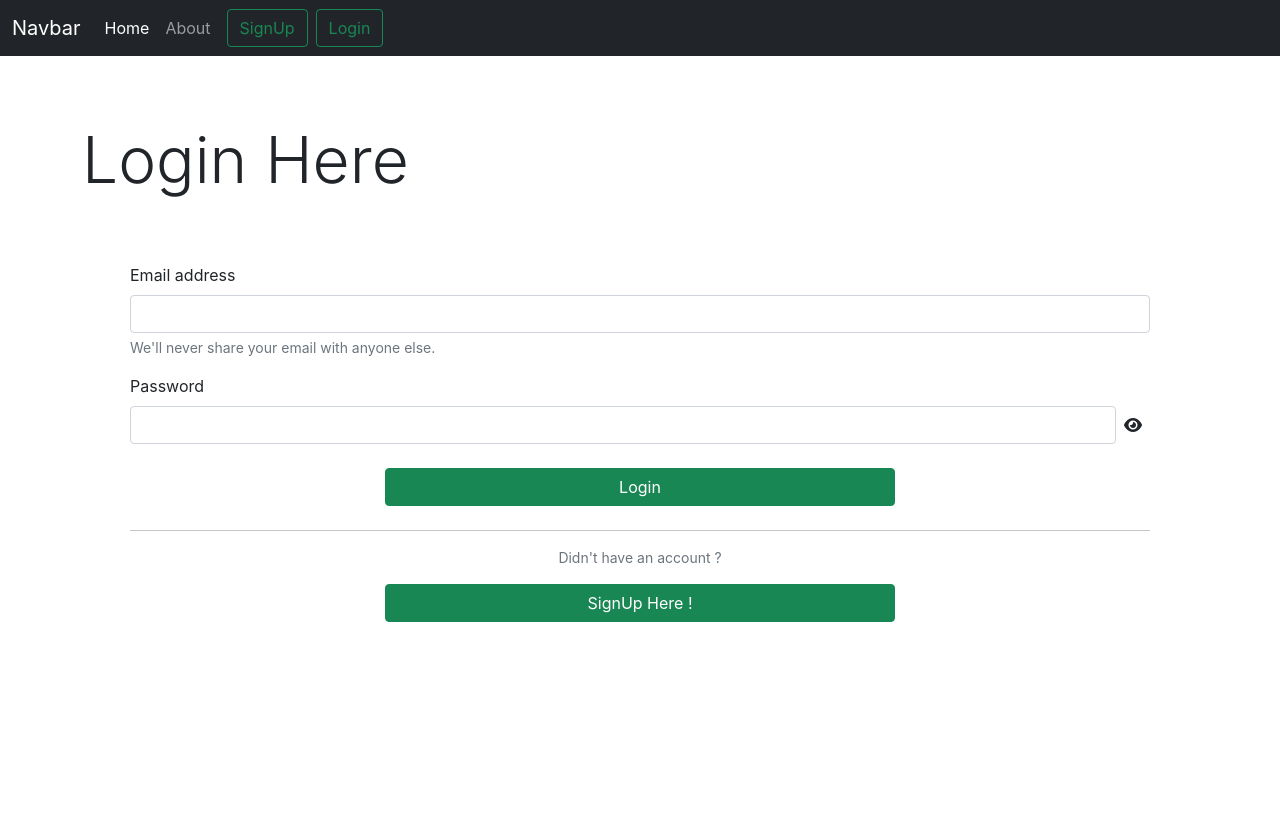
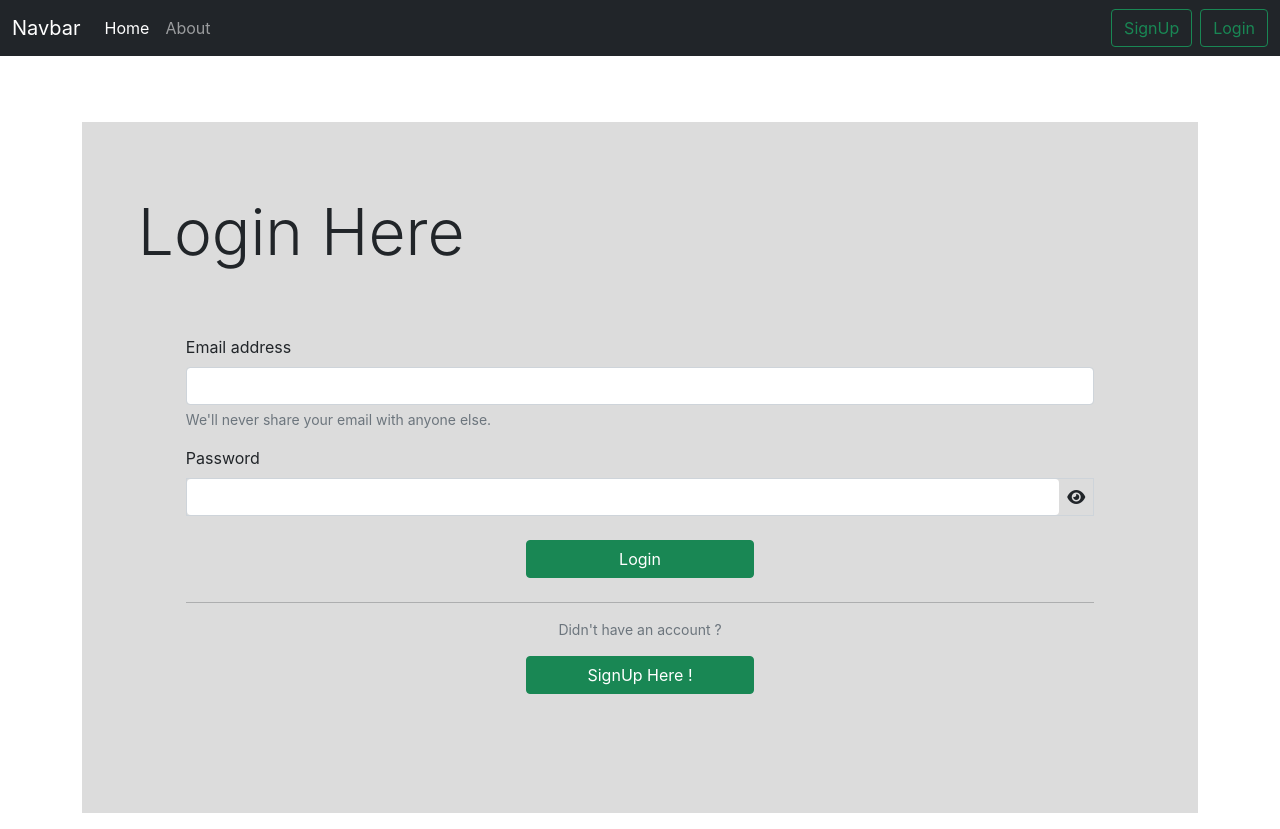
Before and after one commit to mohitm15/authlogin-boilerplate, a React (Create React App) app: page /login in a window 1280 px wide. Before the commit the page ends 800 px from the top, so only its background shows below. Built offline with nearby package versions, Linux system fonts and the light colour scheme.

Commit message:
Resolving some minor UI issues

```diff
--- a/src/components/LoginPage.js
+++ b/src/components/LoginPage.js
@@ -48,7 +48,7 @@ const LoginPage = (props) => {
   return (
     <>
       <div className="container my-3">
-        <div id="loginbody">
+        <div id="loginbody" style={{backgroundColor:"gainsboro",padding:"5%"}}>
           <div className="mt-3">
             <h2 className="my-3 display-3">Login Here</h2>
             <form className="login-form p-5" onSubmit={handleSubmit}>
@@ -74,8 +74,7 @@ const LoginPage = (props) => {
                   Password
                 </label>
                 <div
-                  className="pass-wrapper"
-                  style={{ display: "flex", alignItems: "center" }}
+                  style={{ display: "flex", alignItems: "center", width:"100%", border:"1px solid #ced4da" }}
                 >
                   <input
                     type={showPassword ? "text" : "password"}
@@ -84,6 +83,8 @@ const LoginPage = (props) => {
                     name="password"
                     value={credentials.password}
                     onChange={onChange}
+                    style={{ outline:"none", border:0}}
+                    required
                   />
                   <i
                     className={
@@ -95,7 +96,7 @@ const LoginPage = (props) => {
                 </div>
               </div>
               <div className="d-grid gap-2 my-4 col-6 mx-auto">
-                <button type="submit" className="btn btn-success">
+                <button type="submit" className="btn btn-success col-6 m-auto">
                   Login
                 </button>
               </div>
@@ -105,7 +106,7 @@ const LoginPage = (props) => {
                   Didn't have an account ?
                 </div>
                 <div className="d-grid gap-2 my-3 col-6 mx-auto">
-                  <button onClick={goToSignUp} className="btn btn-success ">
+                  <button onClick={goToSignUp} className="btn btn-success col-6 m-auto">
                     SignUp Here !
                   </button>
                 </div>
--- a/src/components/Navbar.js
+++ b/src/components/Navbar.js
@@ -31,7 +31,7 @@ const Navbar = (props) => {
             <span className="navbar-toggler-icon"></span>
           </button>
           <div className="collapse navbar-collapse" id="navbarNav">
-            <ul className="navbar-nav">
+            <ul className="navbar-nav me-auto">
               <li className="nav-item">
                 <Link className="nav-link active" aria-current="page" to="/">
                   Home
@@ -45,7 +45,7 @@ const Navbar = (props) => {
             </ul>
 
             {!localStorage.getItem("token") ? (
-              <form className="d-flex">
+              <form className="d-flex ml-auto">
                 <Link
                   className="btn btn-outline-success mx-2"
                   to="/signup"
@@ -71,8 +71,8 @@ const Navbar = (props) => {
                 </button>
               </form>
             )}
+            </div>
           </div>
-        </div>
       </nav>
     </>
   );
--- a/src/components/SignupPage.js
+++ b/src/components/SignupPage.js
@@ -68,7 +68,7 @@ const SignupPage = (props) => {
   return (
     <>
       <div className="container my-3">
-        <div id="loginbody">
+        <div id="loginbody" style={{backgroundColor:"gainsboro",padding:"3%"}}>
           <div className="mt-3">
             <h2 className="my-3 display-3">Create your account here </h2>
             <form className="login-form p-5" onSubmit={handleSubmit}>
@@ -273,17 +273,17 @@ const SignupPage = (props) => {
               </div>
 
               <div className="d-grid gap-2 my-4 col-6 mx-auto">
-                <button type="submit" className="btn btn-success ">
+                <button type="submit" className="btn btn-success col-6 m-auto">
                   SignUp
                 </button>
               </div>
               <hr />
-              <div className="mb-3 text-center">
+              <div className="mb-3 text-center ">
                 <div id="emailHelp" className="form-text center my-3">
                   Already have an account ?
                 </div>
                 <div className="d-grid gap-2 my-3 col-6 mx-auto">
-                  <button onClick={goToLogin} className="btn btn-success ">
+                  <button onClick={goToLogin} className="btn btn-success col-6 m-auto">
                     Login Here!
                   </button>
                 </div>
```
